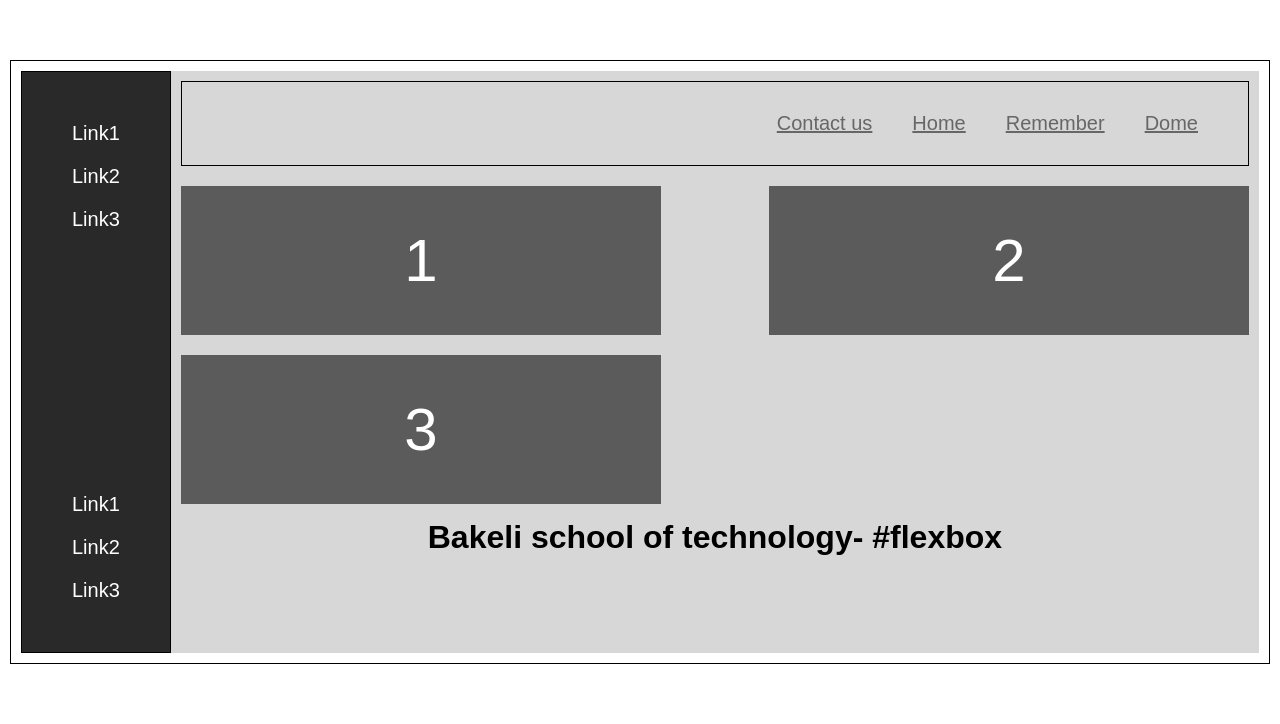
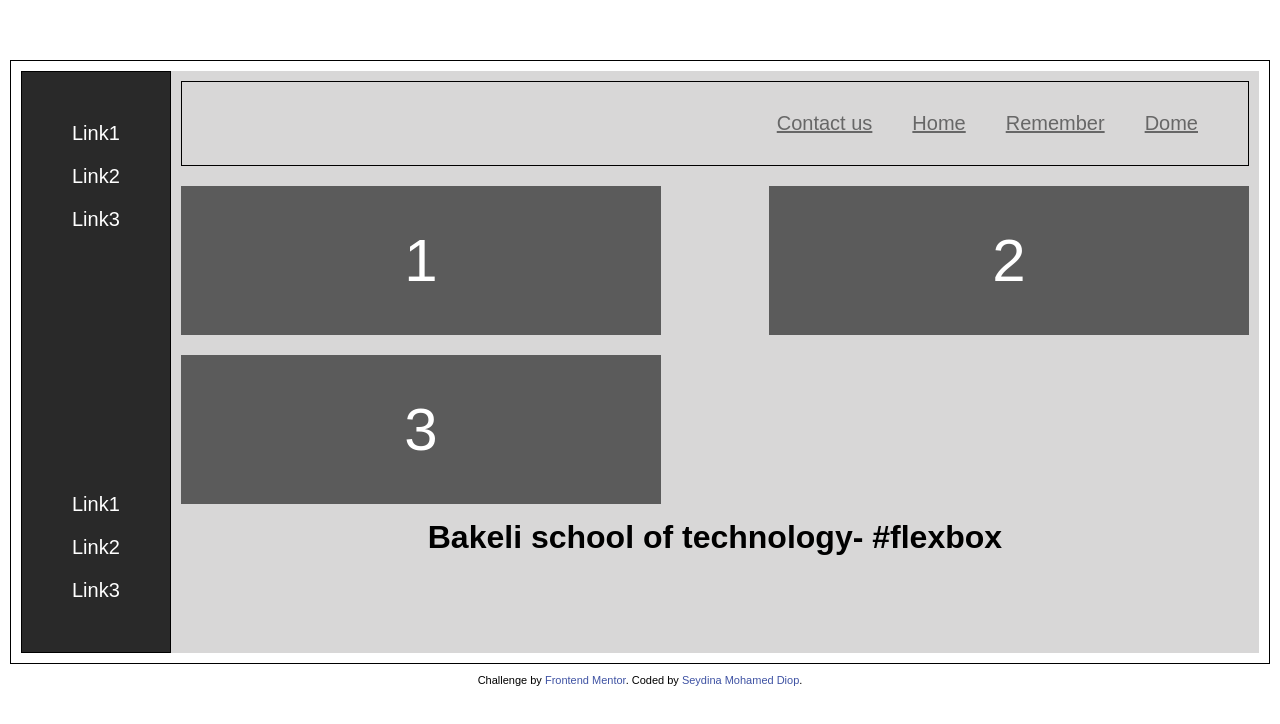
Before and after one commit to Naby-04/layout-flexbox--2, a plain HTML site: page index.html in a window 1280 px wide. Drawn offline with Linux system fonts and the light colour scheme.

Commit message:
Update index.html

```diff
--- a/index.html
+++ b/index.html
@@ -65,5 +65,11 @@
         <h1>Bakeli school of technology- #flexbox</h1>
       </div>
     </div>
+     <div class="attribution">
+        Challenge by
+        <a href="https://www.frontendmentor.io?ref=challenge" target="_blank"
+          >Frontend Mentor</a
+        >. Coded by <a href="#">Seydina Mohamed Diop</a>.
+      </div>
   </body>
 </html>
```
